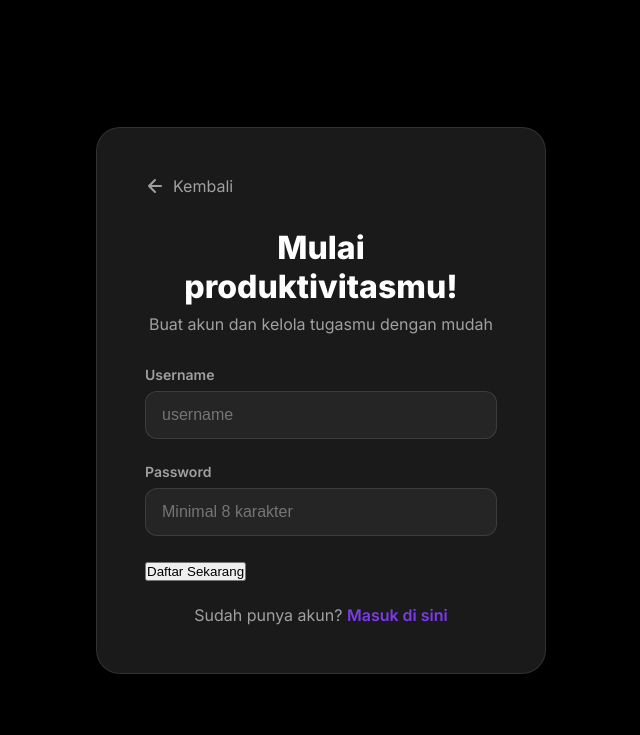
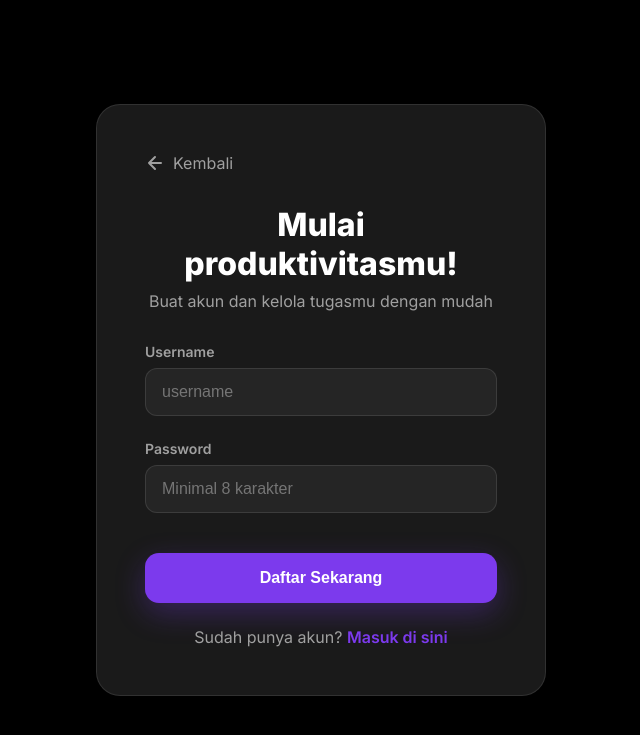
Before and after one commit to nvn01/todo-list-php, a PHP site: page /XAMPP/daftar.php in a window 1280 px wide. Shown: the top 735 px of the page, without its empty margins (319-959 px from the left). Run offline with PHP 8.4, Linux system fonts and the light colour scheme.

Commit message:
Fix: restore missing btn-submit styles in daftar.php

```diff
--- a/daftar.php
+++ b/daftar.php
@@ -80,6 +80,14 @@
 
         [data-theme="light"] .form-input:focus {
             background: white;
+        }
+
+        .btn-submit {
+            width: 100%;
+            background: #7C3AED;
+            border: none;
+            color: white;
+            padding: 1rem;
             border-radius: 0.875rem;
             font-weight: 600;
             font-size: 1rem;
@@ -90,7 +98,7 @@
         }
 
         .btn-submit:hover {
-            background: var(--accent-hover);
+            background: #6D28D9;
             transform: translateY(-2px);
             box-shadow: 0 15px 40px rgba(124, 58, 237, 0.5);
         }
```
